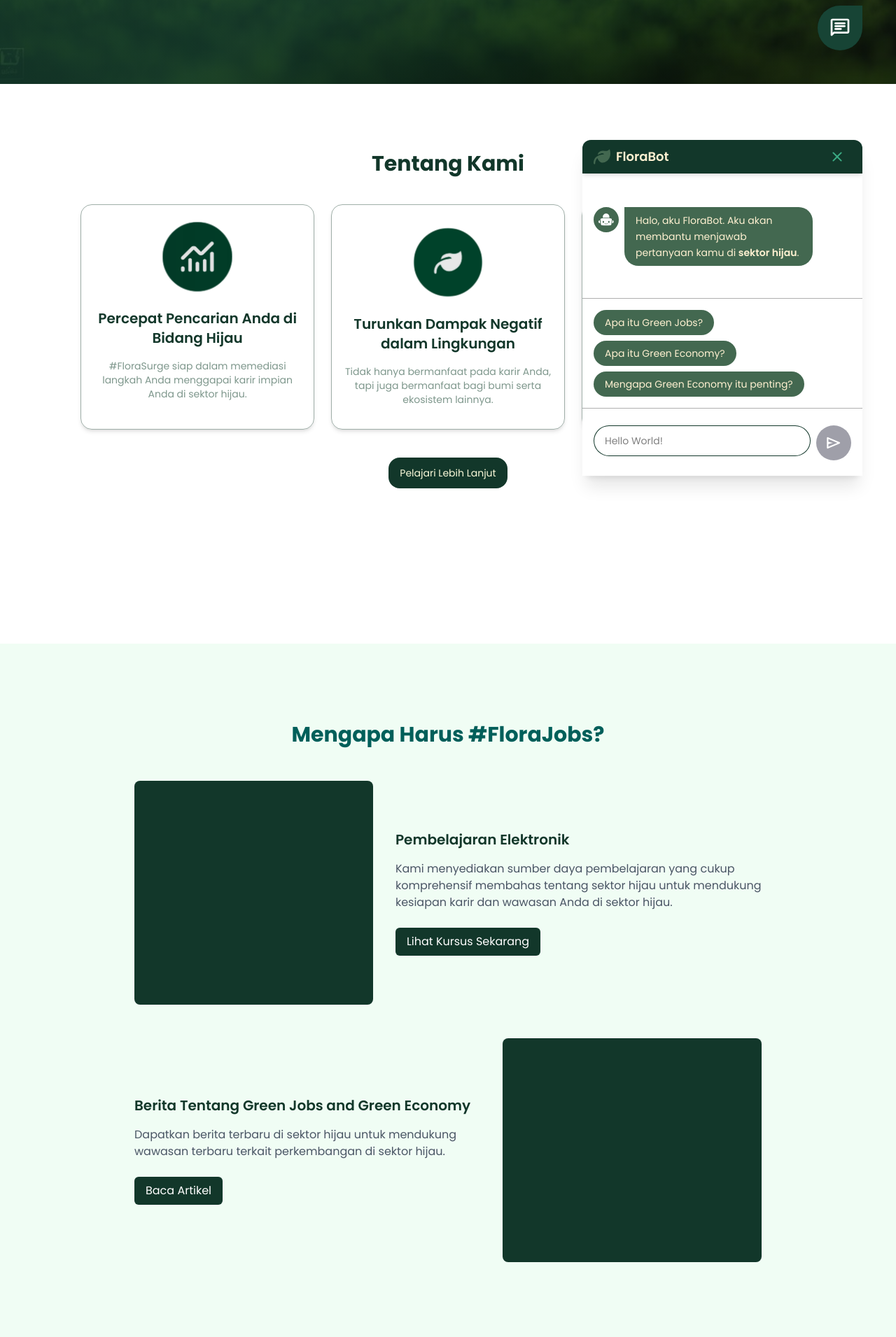
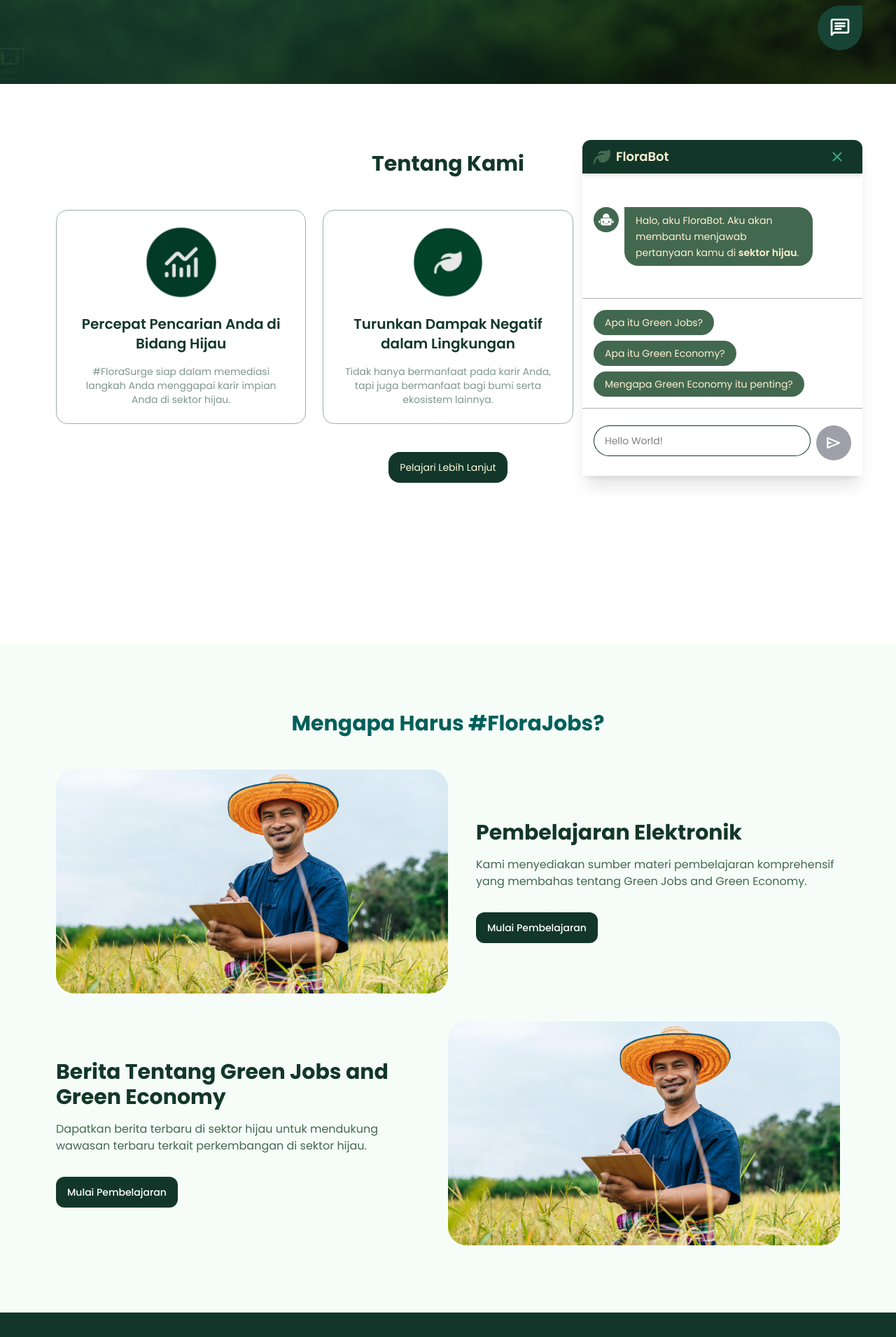
Before and after one commit to AmirHamzah-1Fz/flora-surge, a React (Vite) app: page / in a window 1280 px wide. Shown: the part 680-2591 px from the top of the page at 70% size. Built offline with nearby package versions, Linux system fonts and the light colour scheme.

Commit message:
Improve layout profile
* Feat: About section

* Feat: Add profile section

```diff
--- a/src/components/home/About.tsx
+++ b/src/components/home/About.tsx
@@ -4,13 +4,12 @@ import Lamp from '../../assets/icons/card-icons/lamp.svg';
 
 function About() {
   return (
-    <section id="about" className="bg-light h-screen w-full">
-      <div className="container mx-auto h-auto w-full px-[4%] lg:max-w-5xl xl:max-w-6xl">
-        <div className="w-full pt-24">
-          <h1 className="text-primary mb-6 w-full text-center text-3xl font-bold">Tentang Kami</h1>
+    <section id="about" className="bg-light min-h-screen w-full py-16 md:py-24">
+      <div className="container mx-auto w-full px-4 lg:max-w-5xl xl:max-w-6xl">
+        <h1 className="text-primary mb-8 md:mb-12 text-center text-3xl font-bold">Tentang Kami</h1>
 
-          <div className="mt-10 grid h-auto min-h-[300px] w-full grid-cols-1 place-items-center gap-x-6 md:grid-cols-2 lg:grid-cols-3">
-            <div className="border-primary/40 shadow-[hsl(0, 0, 0)]/30 h-full w-full rounded-2xl border bg-transparent px-4 py-6 shadow-md">
+        <div className="grid w-full grid-cols-1 gap-6 md:grid-cols-2 lg:grid-cols-3">
+          <div className="border-primary/40 shadow-[hsl(0, 0, 0)]/30 w-full rounded-2xl border bg-transparent p-6">
             <div className="flex h-full w-full flex-col items-center justify-start gap-2 text-center">
               <img src={Traffic} alt="icons1" className="h-[100px] w-[100px]" />
               <h2 className="text-primary mt-4 text-xl font-semibold">Percepat Pencarian Anda di Bidang Hijau</h2>
@@ -18,7 +17,7 @@ function About() {
               <p className="text-t-green mt-2 text-sm">#FloraSurge siap dalam memediasi langkah Anda menggapai karir impian Anda di sektor hijau.</p>
             </div>
           </div>
-            <div className="border-primary/40 shadow-[hsl(0, 0, 0)]/30 h-full w-full rounded-2xl border bg-transparent px-4 py-8 shadow-md">
+          <div className="border-primary/40 shadow-[hsl(0, 0, 0)]/30 w-full rounded-2xl border bg-transparent p-6">
             <div className="flex h-full w-full flex-col items-center justify-start gap-2 text-center">
               <img src={Leaf} alt="icons1" className="h-[100px] w-[100px]" />
               <h2 className="text-primary mt-4 text-xl font-semibold">Turunkan Dampak Negatif dalam Lingkungan</h2>
@@ -26,7 +25,7 @@ function About() {
               <p className="text-t-green mt-2 text-sm">Tidak hanya bermanfaat pada karir Anda, tapi juga bermanfaat bagi bumi serta ekosistem lainnya.</p>
             </div>
           </div>
-            <div className="border-primary/40 shadow-[hsl(0, 0, 0)]/30 h-full w-full rounded-2xl border bg-transparent px-4 py-8 shadow-md">
+          <div className="border-primary/40 shadow-[hsl(0, 0, 0)]/30 w-full rounded-2xl border bg-transparent p-6">
             <div className="flex h-full w-full flex-col items-center justify-start gap-2 text-center">
               <img src={Lamp} alt="icons1" className="h-[100px] w-[100px]" />
               <h2 className="text-primary mt-4 text-xl font-semibold">Persiapkan Pengetahuan Anda di Bidang Hijau</h2>
@@ -36,11 +35,10 @@ function About() {
           </div>
         </div>
 
-          <div className="flex h-auto w-full justify-center">
-            <button type="button" className="bg-primary text-green3 hover:bg-primary/90 mt-10 h-auto w-auto cursor-pointer rounded-2xl px-4 py-3 text-sm transition-[box-shadow,scale] hover:shadow-md active:scale-95 active:shadow-md" title="Pelajari Lebih lanjut">
+        <div className="mt-10 flex justify-center">
+          <button type="button" className="bg-primary text-green3 hover:bg-primary/90 h-auto w-auto cursor-pointer rounded-2xl px-4 py-3 text-sm transition-[box-shadow,scale] hover:shadow-md active:scale-95 active:shadow-md" title="Pelajari Lebih lanjut">
             Pelajari Lebih Lanjut
           </button>
-          </div>
         </div>
       </div>
     </section>
--- a/src/components/home/Profile.tsx
+++ b/src/components/home/Profile.tsx
@@ -1,38 +1,41 @@
-  import React from "react";
+import React from 'react';
+
+import Petani from '../../assets/img/Petani.png';
+import { Link } from 'react-router-dom';
 
 const ProfileSection: React.FC = () => {
   return (
-      <section className="text-center my-16 py-12">
-        <h2 className="text-3xl font-bold text-teal-800 mb-12">Mengapa Harus #FloraJobs?</h2>
+    <section id="about" className="min-h-screen w-full py-16 md:py-24">
+      <div className="container mx-auto w-full px-4 lg:max-w-5xl xl:max-w-6xl">
+        <div className="h-auto w-full">
+          <h2 className="mb-12 text-center text-3xl font-bold text-teal-800">Mengapa Harus #FloraJobs?</h2>
 
-        <div className="grid grid-cols-1 gap-12 items-center justify-center max-w-4xl mx-auto">
-          {/* Card Pembelajaran Elektronik */}
-          <div className="flex flex-col items-center md:flex-row">
-            <div className="w-230 h-80 bg-primary rounded-lg"></div>
-            <div className="mt-6 md:mt-0 md:ml-8 text-left">
-              <h3 className="text-xl font-semibold text-primary">Pembelajaran Elektronik</h3>
-              <p className="text-gray-600 mt-4">
-                Kami menyediakan sumber daya pembelajaran yang cukup komprehensif membahas
-                tentang sektor hijau untuk mendukung kesiapan karir dan wawasan Anda di sektor hijau.
-              </p>
-              <button className="mt-6 py-2 px-4 bg-primary text-white rounded-md hover:bg-teal-700 transition">
-                Lihat Kursus Sekarang
-              </button>
+          <div className="mt-10 flex h-auto w-full flex-col gap-10">
+            <div className="flex max-md:flex-col h-auto w-full items-center justify-start gap-10 lg:flex-row">
+              <img src={Petani} alt="Petani" className="w-1/2 max-md:w-full" />
+
+              <div className="flex h-auto w-full flex-col">
+                <h2 className="text-primary text-xl font-bold lg:text-3xl">Pembelajaran Elektronik</h2>
+                <p className="text-green1 mt-4 text-base lg:text-base">Kami menyediakan sumber materi pembelajaran komprehensif yang membahas tentang Green Jobs and Green Economy.</p>
+
+                <Link to="/pembelajaran">
+                  <button className="bg-primary text-light mt-8 w-fit cursor-pointer rounded-xl px-4 py-3 text-sm font-medium">Mulai Pembelajaran</button>
+                </Link>
               </div>
             </div>
 
-          {/* Card Berita Tentang Green Jobs */}
-          <div className="flex flex-col items-center md:flex-row-reverse">
-            <div className="w-170 h-80 bg-primary rounded-lg"></div>
-            <div className="mt-6 md:mt-0 md:mr-8 text-left">
-              <h3 className="text-xl font-semibold text-primary">Berita Tentang Green Jobs and Green Economy</h3>
-              <p className="text-gray-600 mt-4">
-                Dapatkan berita terbaru di sektor hijau untuk mendukung wawasan terbaru terkait
-                perkembangan di sektor hijau.
-              </p>
-              <button className="mt-6 py-2 px-4 bg-primary text-white rounded-md hover:bg-teal-700 transition">
-                Baca Artikel
-              </button>
+            <div className="flex max-md:flex-col h-auto w-full items-center justify-start gap-10 lg:flex-row-reverse">
+              <img src={Petani} alt="Petani" className="w-1/2 max-md:w-full" />
+
+              <div className="flex h-auto w-full flex-col">
+                <h2 className="text-primary text-xl font-bold lg:text-3xl">Berita Tentang Green Jobs and Green Economy</h2>
+                <p className="text-green1 mt-4 text-base lg:text-base">Dapatkan berita terbaru di sektor hijau untuk mendukung wawasan terbaru terkait perkembangan di sektor hijau.</p>
+
+                <Link to="/artikel-dan-berita">
+                  <button className="bg-primary text-light mt-8 w-fit cursor-pointer rounded-xl px-4 py-3 text-sm font-medium">Mulai Pembelajaran</button>
+                </Link>
+              </div>
+            </div>
           </div>
         </div>
       </div>
--- a/src/index.css
+++ b/src/index.css
@@ -16,5 +16,5 @@
   }
 
 body {
-    @apply bg-green-50;
+    @apply bg-green-50/60;
 }
```
Lines whose indentation alone changed are shown as unchanged.
